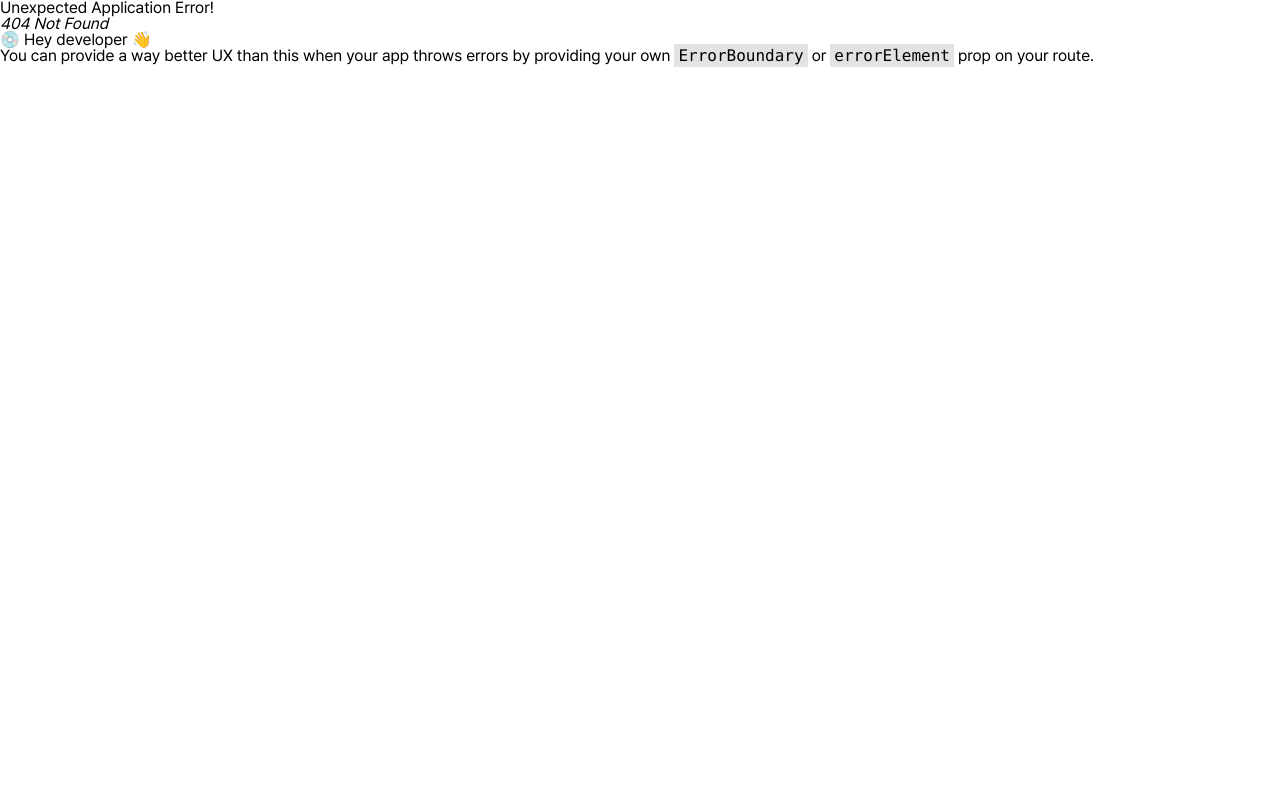
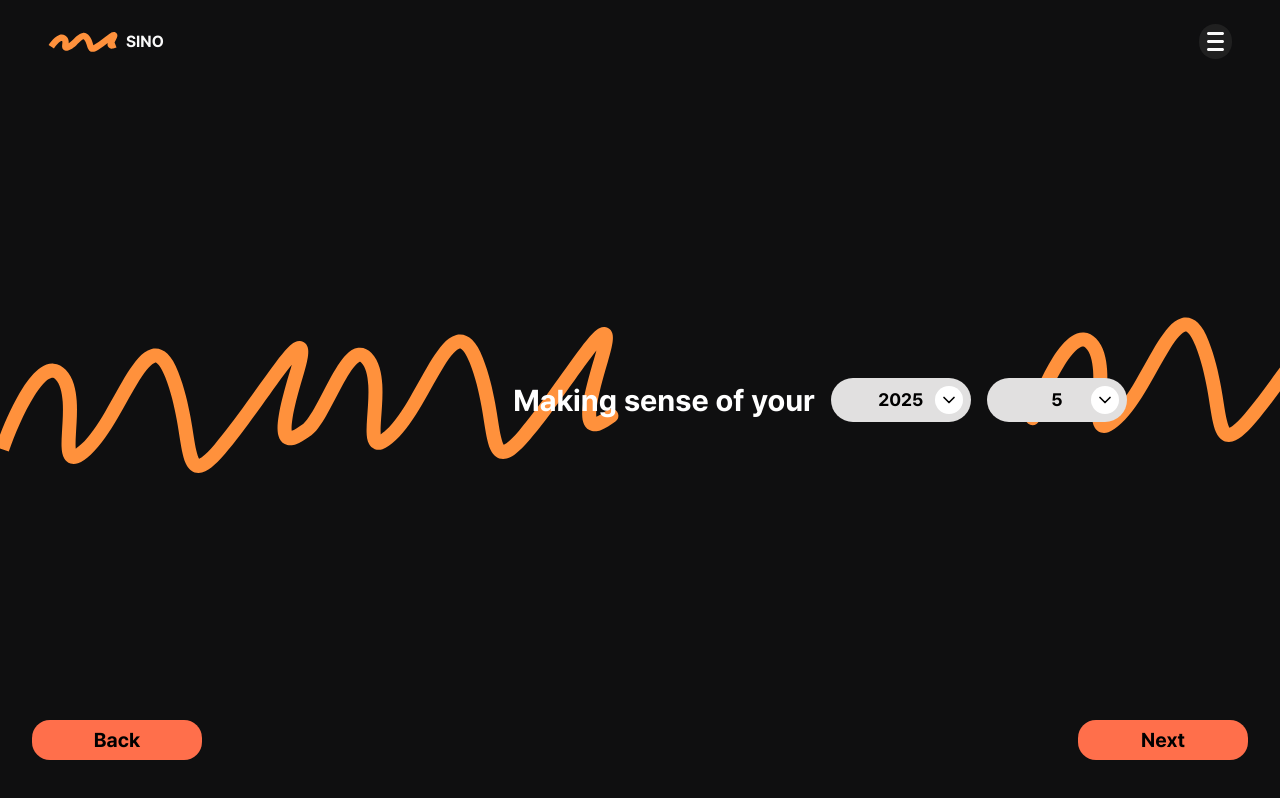
Before and after one commit to UMC-SINO/SINO-Front, a React (Vite) app: page /splash in a window 1280 px wide. Before the commit this address had no page. Built offline with nearby package versions, Linux system fonts and the light colour scheme.

Commit message:
[#28] style : 중앙 정렬 수정

```diff
--- a/src/Router.tsx
+++ b/src/Router.tsx
@@ -5,6 +5,7 @@ import ExamplePage from './pages/ExamplePage';
 import EmojiPage from './pages/EmojiPage';
 import SignupPage from './pages/SignupPage';
 import LoginPage from './pages/LgoinPage';
+import SplashPage from './pages/SplashPage';
 
 const router = createBrowserRouter([
   {
@@ -31,6 +32,10 @@ const router = createBrowserRouter([
         path: 'emoji',
         element: <EmojiPage />,
       },
+      {
+        path: 'splash',
+        element: <SplashPage />,
+      },
     ],
   },
 ]);
--- a/src/pages/SplashPage.tsx
+++ b/src/pages/SplashPage.tsx
@@ -1,22 +1,34 @@
 import Dropdown from '@/components/common/Dropdown';
+import Button from '@/components/common/Button';
 import Splash01 from '../assets/splash/Splash01.svg?react';
-import Slpash02 from '../assets/splash/Splash02.svg?react';
+import Splash02 from '../assets/splash/Splash02.svg?react';
+
+const YearItems = ['2021', '2022', '2023', '2024', '2025'];
+const MonthItems = ['1', '2', '3', '4', '5', '6', '7', '8', '9', '10', '11', '12', 'Unknown'];
 
 const SplashPage = () => {
   return (
-    <div>
-      <div>
-        <Splash01 />
-        <div>
-          <p>Making sense of your</p>
-          <Dropdown />
-          <Dropdown />
+    <div className='relative min-h-screen w-full overflow-hidden bg-[#0F0F10]'>
+      <Splash01 className='absolute left-0 top-1/2 -translate-y-1/2 w-[500px] md:w-[800px] pointer-events-none' />
+      <Splash02 className='absolute right-0 top-[47%] -translate-y-1/2 translate-x-25 w-[420px] md:w-[520px] pointer-events-none' />
+      <div className='relative z-10 flex min-h-screen flex-col justify-between px-8 py-10'>
+        <div className='flex flex-1 items-center justify-center'>
+          <div className='flex items-center gap-4 pl-90 pt-10'>
+            <p className='text-white text-3xl font-pretendard font-semibold whitespace-nowrap'>
+              Making sense of your
+            </p>
+            <Dropdown items={YearItems} className='min-w-[140px]' />
+            <Dropdown items={MonthItems} className='min-w-[140px]' />
+          </div>
         </div>
-        <Slpash02 />
-      </div>
-      <div>
-        <Button />
-        <Button />
+        <div className='flex items-center justify-between'>
+          <Button type='button' className='w-[170px] bg-gray-20'>
+            Back
+          </Button>
+          <Button type='button' className='w-[170px]'>
+            Next
+          </Button>
+        </div>
       </div>
     </div>
   );
```
